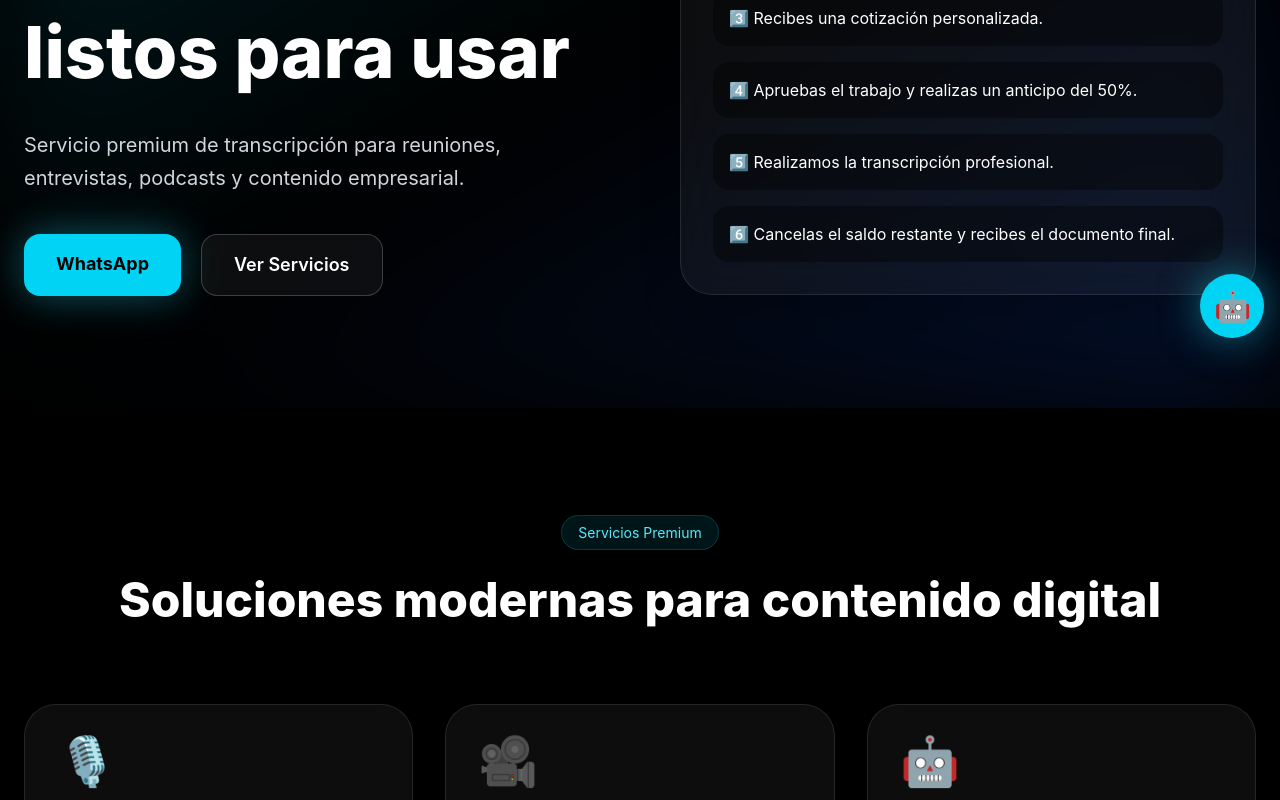
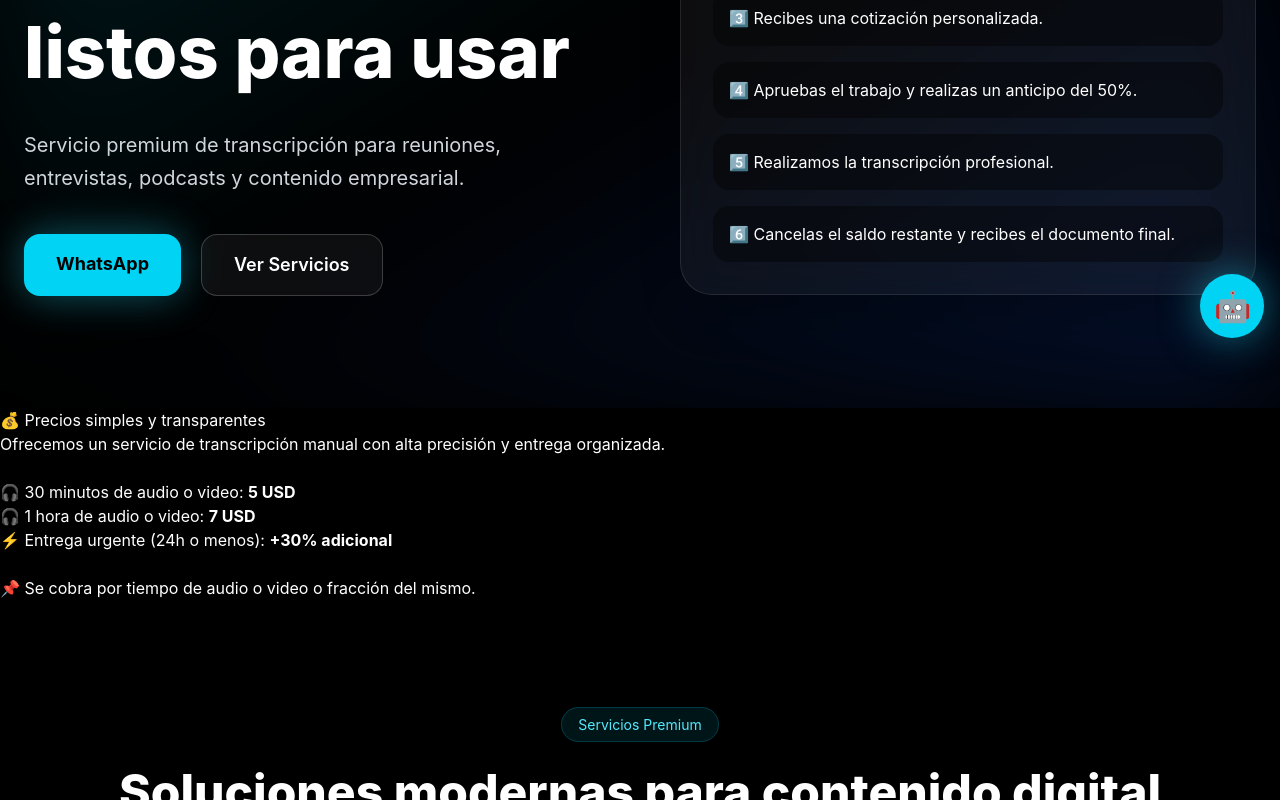
Before and after one commit to felescan/escobara-transcripciones, a React (Vite) app: page / in a window 1280 px wide. Shown: the part 438-1238 px from the top of the page. Built offline with nearby package versions, Linux system fonts and the light colour scheme.

Commit message:
seccion de precios agregada

```diff
--- a/src/App.jsx
+++ b/src/App.jsx
@@ -168,6 +168,27 @@ Adjunto el archivo para cotización.
           </div>
         </div>
       </section>
+
+<section>
+  <h2>💰 Precios simples y transparentes</h2>
+
+  <p>
+    Ofrecemos un servicio de transcripción manual con alta precisión y entrega organizada.
+  </p>
+
+  <br />
+
+  <p>🎧 30 minutos de audio o video: <strong>5 USD</strong></p>
+  <p>🎧 1 hora de audio o video: <strong>7 USD</strong></p>
+
+  <p>⚡ Entrega urgente (24h o menos): <strong>+30% adicional</strong></p>
+
+  <br />
+
+  <p>
+    📌 Se cobra por tiempo de audio o video o fracción del mismo.
+  </p>
+</section>
 
       {/* SERVICES */}
       <section id="servicios" className="relative mx-auto max-w-7xl px-4 sm:px-6 py-20 sm:py-28">
```
